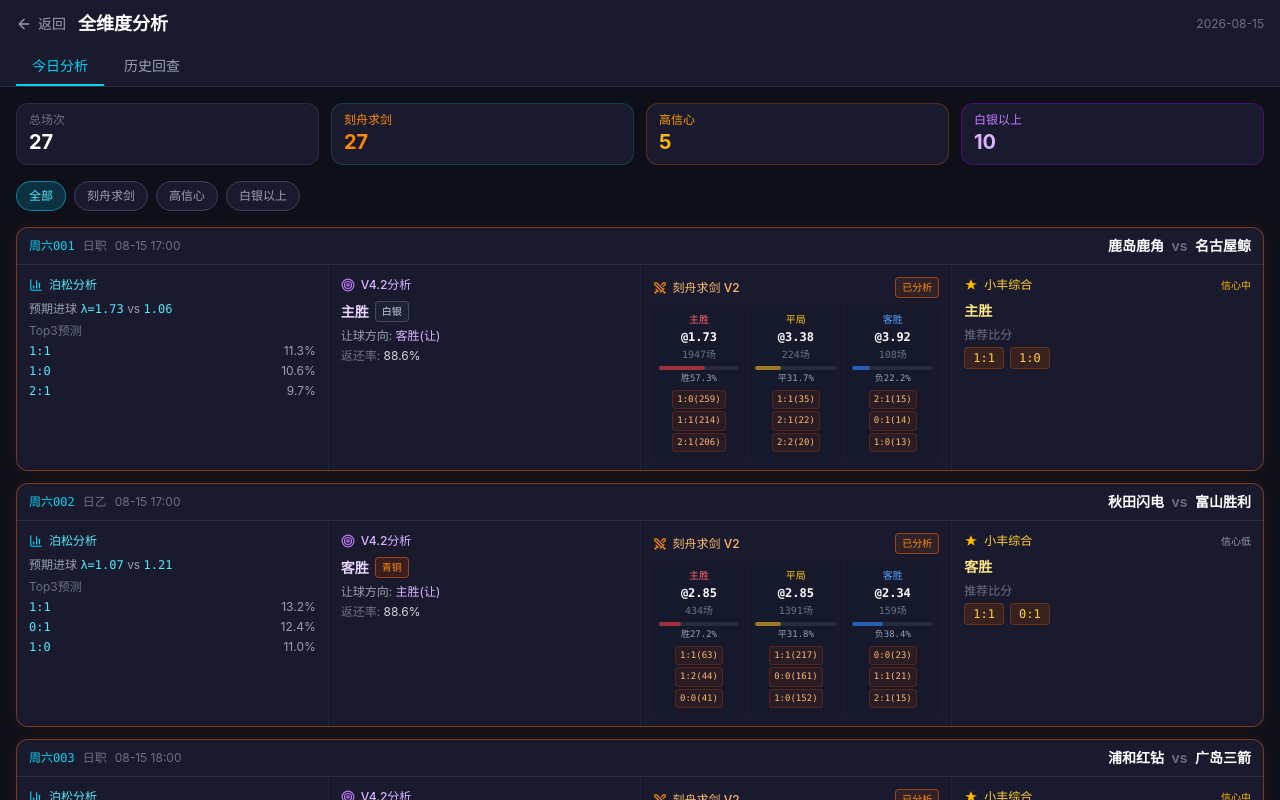
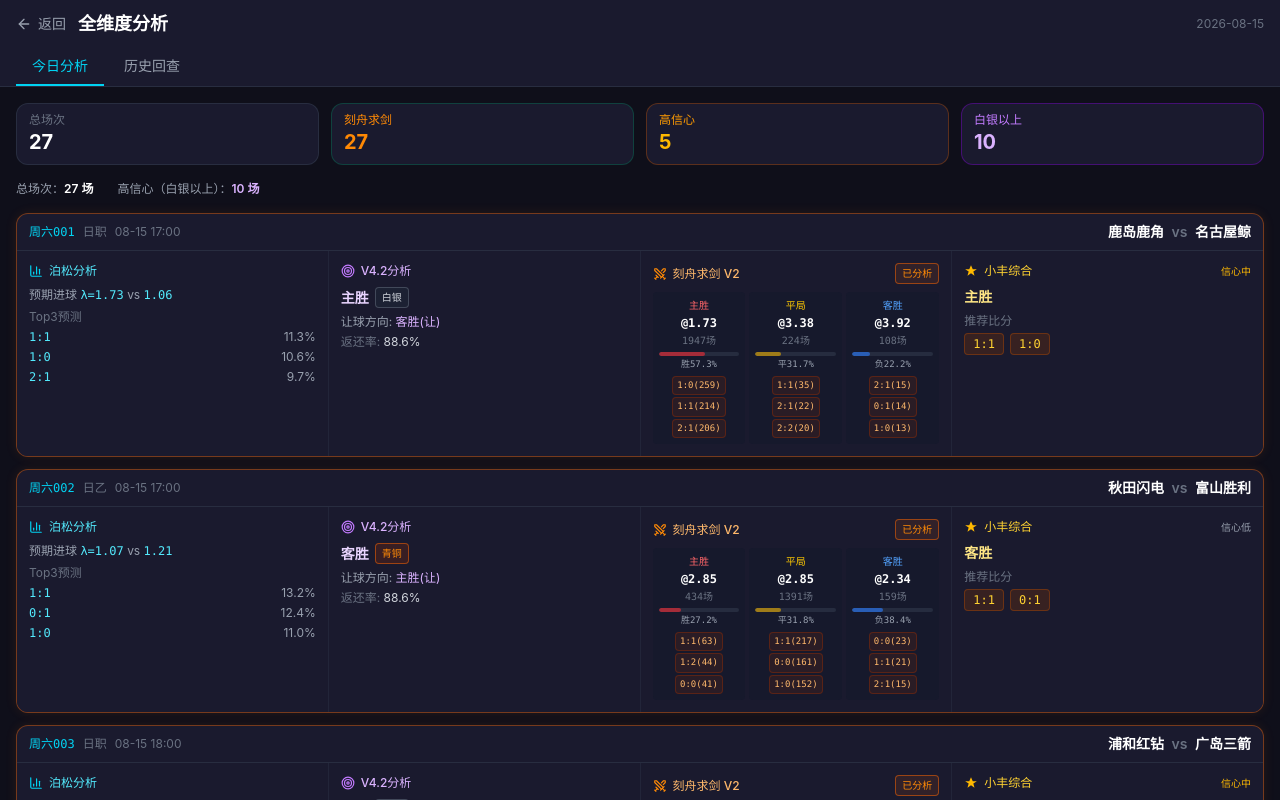
Before and after one commit to wangdinghe1215/jinqiu-zhisuan, a Next.js app: page /analysis in a window 1280 px wide. Shown: the top 800 px of the page. Built offline with nearby package versions, Linux system fonts and the light colour scheme; a web font is replaced by a local one.

Commit message:
refactor(analysis): 顶部删除筛选Tab，改为简洁文字统计

```diff
--- a/src/app/analysis/page.tsx
+++ b/src/app/analysis/page.tsx
@@ -141,7 +141,6 @@ export default function AnalysisPage() {
   const [historyData, setHistoryData] = useState<HistoryData | null>(null);
   const [loading, setLoading] = useState(true);
   const [error, setError] = useState("");
-  const [filter, setFilter] = useState<string>("all");
 
   const [selectedDate, setSelectedDate] = useState<string>("");
 
@@ -172,21 +171,6 @@ export default function AnalysisPage() {
     };
     load();
   }, []);
-
-  // 筛选后的今日比赛
-  const filteredMatches = useMemo(() => {
-    if (!todayData?.matches) return [];
-    let list = [...todayData.matches];
-    if (filter === "bzg_pass") {
-      list = list.filter(m => m.bizhongge_v2 !== undefined);
-    } else if (filter === "high_conf") {
-      list = list.filter(m => m.xiaofeng.confidence === "高");
-    } else if (filter === "silver_plus") {
-      const highStars = ["钻石", "铂金", "黄金", "白银"];
-      list = list.filter(m => highStars.includes(m.v42.star_name));
-    }
-    return list;
-  }, [todayData, filter]);
 
   // 选中的历史日
   const selectedDay = useMemo(() => {
@@ -307,34 +291,22 @@ export default function AnalysisPage() {
               </div>
             </div>
 
-            {/* 筛选 */}
-            <div className="flex flex-wrap gap-2">
-              {[
-                { key: "all", label: "全部" },
-                { key: "bzg_pass", label: "刻舟求剑" },
-                { key: "high_conf", label: "高信心" },
-                { key: "silver_plus", label: "白银以上" },
-              ].map(f => (
-                <button
-                  key={f.key}
-                  onClick={() => setFilter(f.key)}
-                  className={`px-3 py-1.5 text-xs rounded-full border transition-colors ${
-                    filter === f.key
-                      ? "bg-cyan-500/20 border-cyan-500/60 text-cyan-300"
-                      : "bg-[#1a1a2e] border-gray-700 text-gray-400 hover:text-white"
-                  }`}
-                >
-                  {f.label}
-                </button>
-              ))}
+            {/* 简洁统计 */}
+            <div className="flex flex-wrap gap-x-6 gap-y-2 text-xs text-gray-400">
+              <span>
+                总场次：<span className="text-white font-semibold">{stats.total} 场</span>
+              </span>
+              <span>
+                高信心（白银以上）：<span className="text-purple-300 font-semibold">{stats.silverPlus} 场</span>
+              </span>
             </div>
 
             {/* 比赛列表 */}
             <div className="space-y-3">
-              {filteredMatches.length === 0 && (
-                <div className="text-center py-12 text-gray-500">没有符合条件的比赛</div>
+              {todayData.matches.length === 0 && (
+                <div className="text-center py-12 text-gray-500">暂无比赛数据</div>
               )}
-              {filteredMatches.map((m, idx) => (
+              {todayData.matches.map((m, idx) => (
                 <TodayMatchCard key={m.match_no || idx} match={m} />
               ))}
             </div>
```
